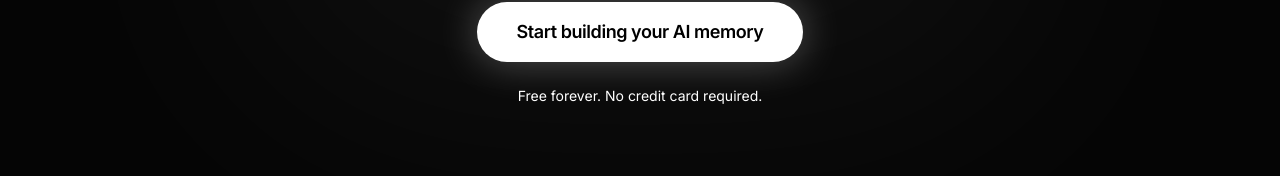
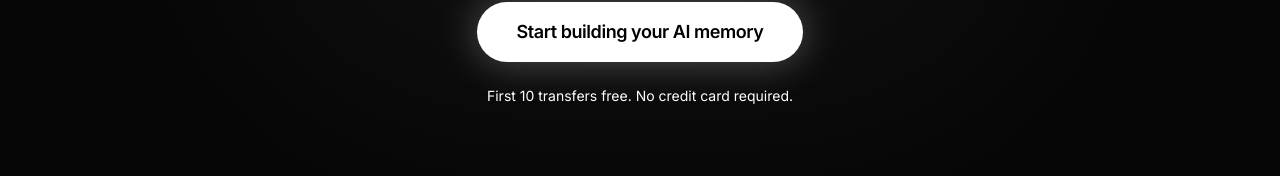
Before and after one commit to Anurag928/NEXAFLOW, a Next.js app: page / in a window 1280 px wide. Shown: the part 6401-6577 px from the top of the page. Built offline with nearby package versions, Linux system fonts and the light colour scheme; no server answers.

Commit message:
Update CTA pricing footer subtext to First 10 transfers free

```diff
--- a/src/components/CallToAction.tsx
+++ b/src/components/CallToAction.tsx
@@ -59,7 +59,7 @@ export default function CallToAction() {
           transition={{ delay: 0.5 }}
           className="mt-6 text-sm text-muted-foreground"
         >
-          Free forever. No credit card required.
+          First 10 transfers free. No credit card required.
         </motion.p>
       </div>
     </section>
```
